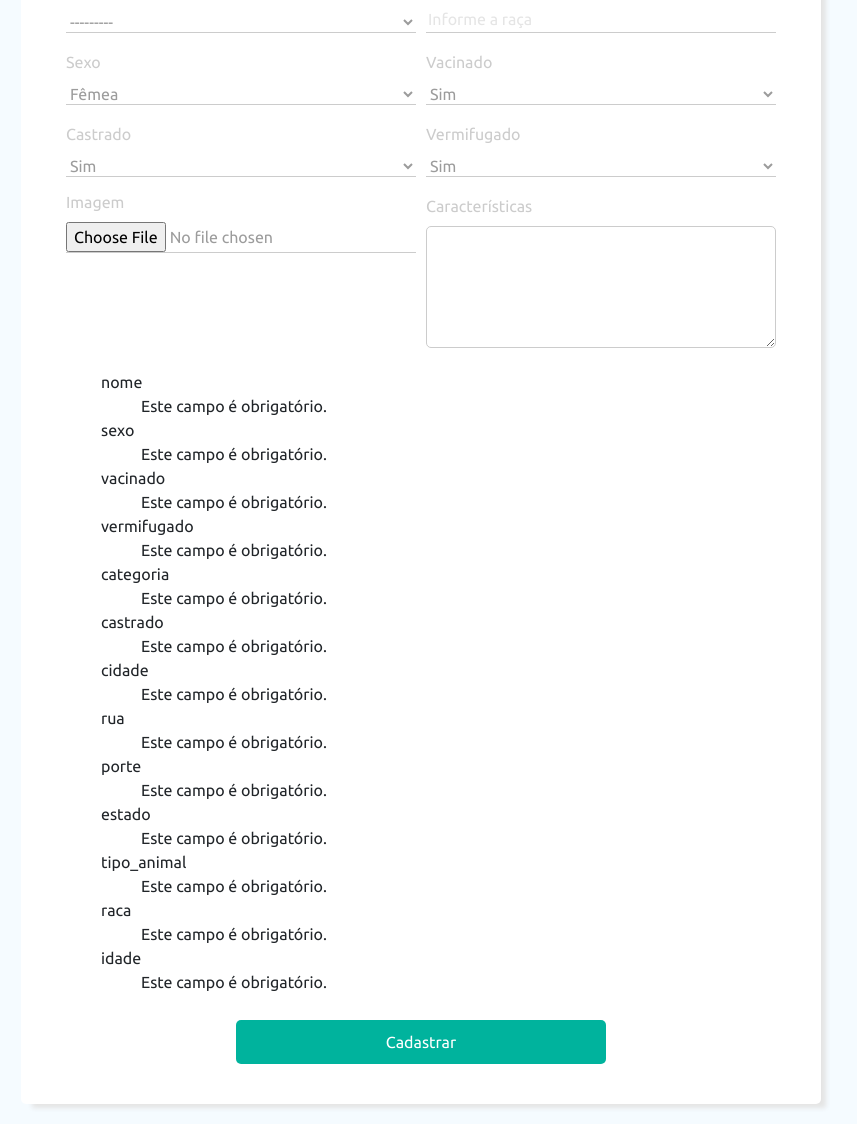
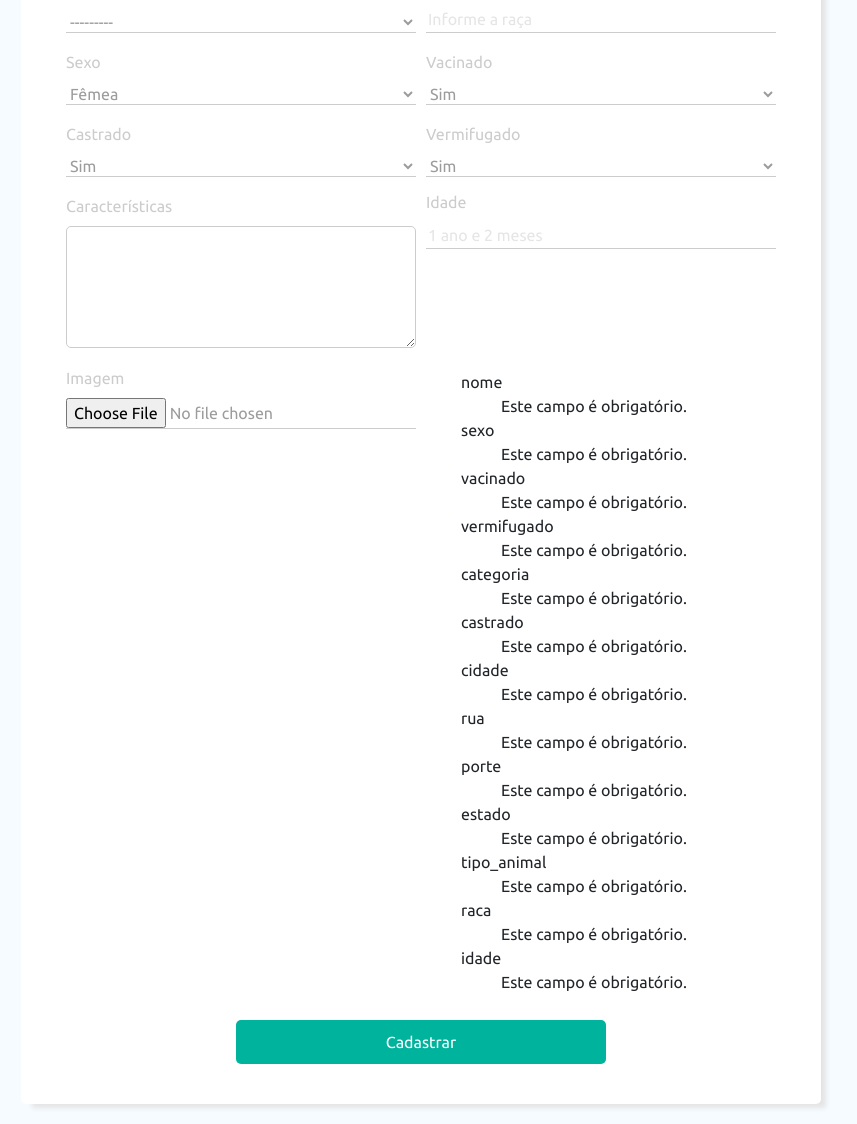
Before and after one commit to LuizFelipeGondim/AUline, a Django app: page /cadastro-animal in a window 1280 px wide. Shown: the part 457-1581 px from the top of the page, without its empty margins (219-1076 px from the left). Run offline with Django 3.2, Linux system fonts and the light colour scheme; the visitor is signed in with stand-in values (Sample User, id 1); some libraries are stand-ins or nearby versions.

Commit message:
input idade added

```diff
--- a/templates/cadastro-animal.html
+++ b/templates/cadastro-animal.html
@@ -78,15 +78,17 @@
                                 <label class="form-title gray">Vermifugado</label> <br>
                                 {{ form.vermifugado }}
                             </div>
-
+                            <div class="form-group col-md-6">
+                                <label class="form-title gray">Características</label> <br>
+                                {{ form.caracteristicas }}
+                            </div>
+                            <div class="form-group col-md-6" style="margin-top:-4px;">
+                                <label class="form-title gray">Idade</label> <br>
+                                {{ form.idade }}
+                            </div>
                             <div class="form-group col-md-6" style="margin-top:-4px;">
                                 <label class="form-title gray">Imagem</label> <br>
                                 {{ form.imagem }}
-                            </div>
-
-                            <div class="form-group col-md-6">
-                                <label class="form-title gray">Características</label> <br>
-                                {{ form.caracteristicas }}
                             </div>
                             {{ form.errors }}
                         </div>
--- a/templates/perfil-animal.html
+++ b/templates/perfil-animal.html
@@ -25,7 +25,7 @@
                         <h1 class="title green"> {{animal.nome}} </h1>
                         <div class="desc justify">
                             <p class="gray">
-                                {{animal.motivo}}
+                                {{motivo.motivo}}
                             </p>
 
                         </div>
```
